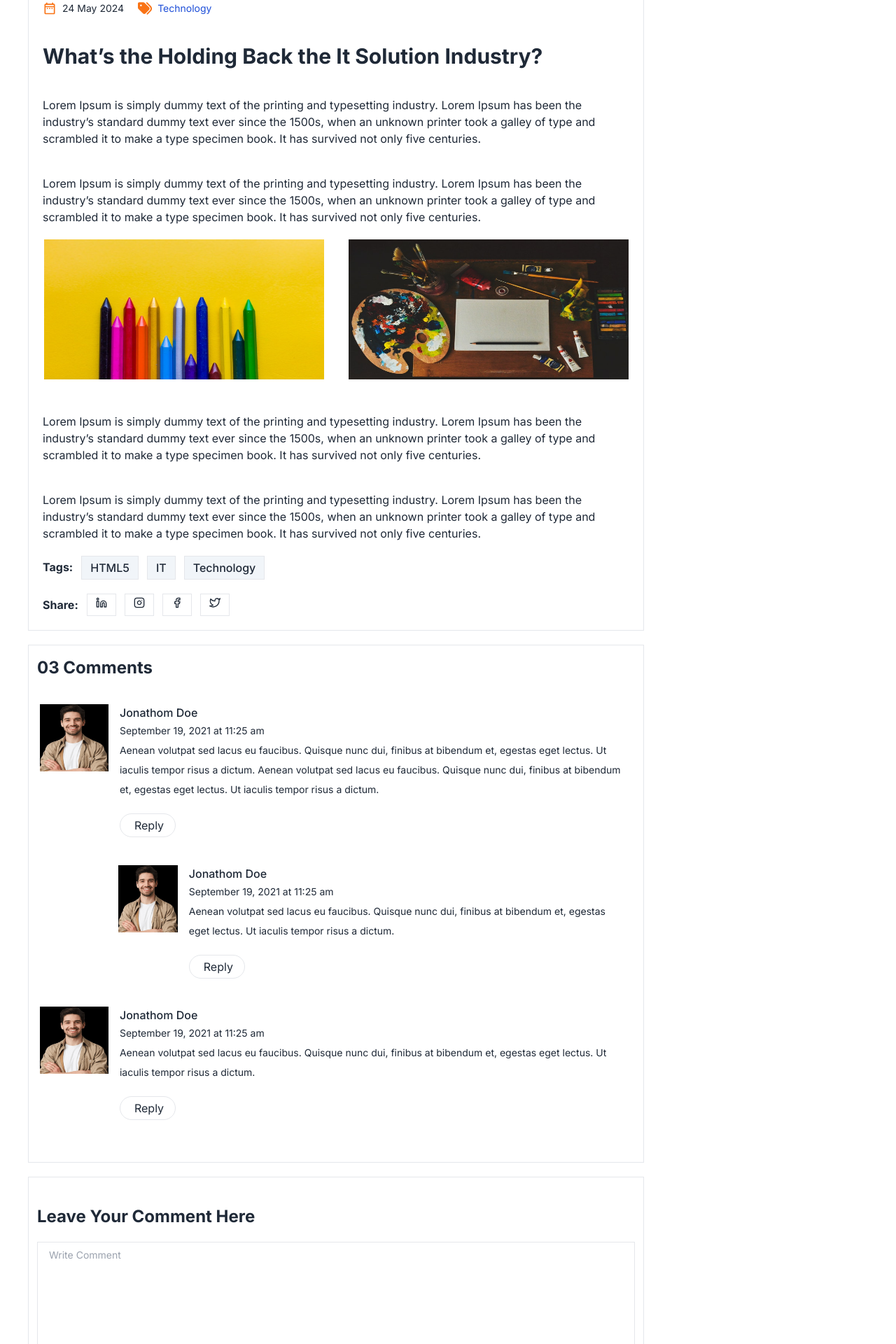
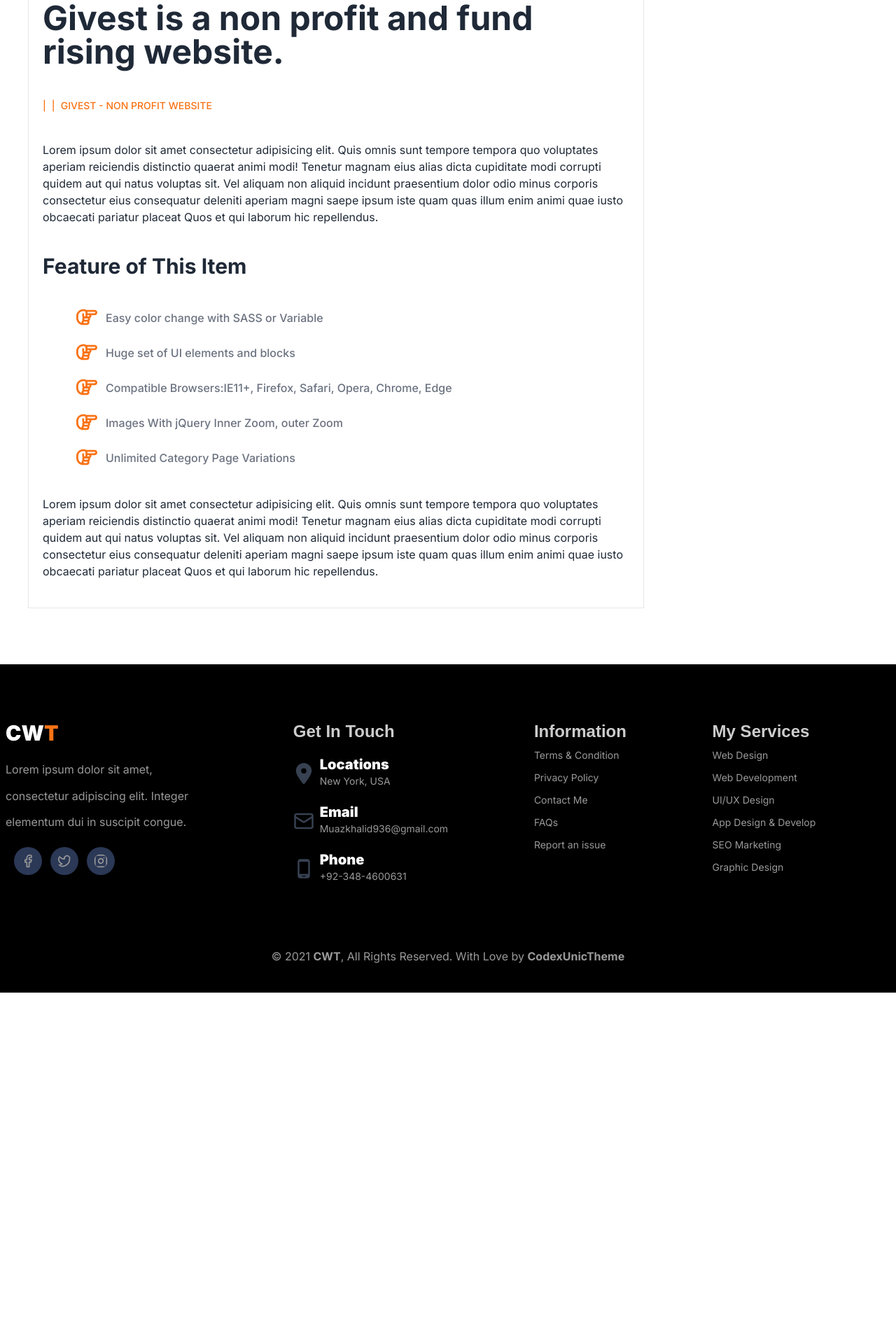
Before and after one commit to muazkhalid936/cwt-project, a Next.js app: page /Portfolio-details in a window 1280 px wide. Shown: the part 1160-3080 px from the top of the page at 70% size. After the commit the page ends 2578 px from the top, so only its background shows below. Built offline with nearby package versions, Linux system fonts and the light colour scheme; a web font is replaced by a local one.

Commit message:
portfolio 02 column done

```diff
--- a/src/app/Portfolio-details/page.js
+++ b/src/app/Portfolio-details/page.js
@@ -1,16 +1,12 @@
 import React from "react";
-import { MdOutlineDateRange } from "react-icons/md";
-import { FaTags } from "react-icons/fa6";
 import { FiFacebook } from "react-icons/fi";
 import { FiTwitter } from "react-icons/fi";
 import { FiLinkedin } from "react-icons/fi";
 import { FiInstagram } from "react-icons/fi";
 import { FaWhatsapp } from "react-icons/fa";
-import { FaMagnifyingGlass } from "react-icons/fa6";
-import { FaAngleDoubleRight } from "react-icons/fa";
+import { FaRegHandPointRight } from "react-icons/fa6";
 
 import "./styles.css";
-import BlogSection from "@/components/BlogSection";
 
 const Page = () => {
   return (
@@ -37,204 +33,75 @@ const Page = () => {
               <img src="/portfolio.jpg" className="w-full" alt="Blog Main" />
             </div>
 
-            <div className="flex gap-5 my-10 ml-5">
-              <div className="flex items-center">
-                <MdOutlineDateRange className="text-xl text-orange-500" />
-                <p className="text-sm text-center ml-2">24 May 2024</p>
-              </div>
-              <div className="flex items-center">
-                <FaTags className="text-xl text-orange-500" />
-                <a
-                  href="#"
-                  className="text-sm text-blue-700 hover:text-orange-500 ease-in-out duration-500 ml-2"
-                >
-                  Technology
-                </a>
-              </div>
-            </div>
             <div className="mx-5">
-              <p className="text-3xl px-0 font-bold">
-                What’s the Holding Back the It Solution Industry?
+              <p className="text-5xl my-10 px-0 font-bold">
+                Givest is a non profit and fund rising website.
               </p>
 
+              <span className="text-orange-500 text-sm font-medium">
+                |<span className="mx-2">|</span>
+                GIVEST - NON PROFIT WEBSITE
+              </span>
+
               <p className="mt-10">
-                Lorem Ipsum is simply dummy text of the printing and typesetting
-                industry. Lorem Ipsum has been the industry’s standard dummy
-                text ever since the 1500s, when an unknown printer took a galley
-                of type and scrambled it to make a type specimen book. It has
-                survived not only five centuries.
+                Lorem ipsum dolor sit amet consectetur adipisicing elit. Quis
+                omnis sunt tempore tempora quo voluptates aperiam reiciendis
+                distinctio quaerat animi modi! Tenetur magnam eius alias dicta
+                cupiditate modi corrupti quidem aut qui natus voluptas sit. Vel
+                aliquam non aliquid incidunt praesentium dolor odio minus
+                corporis consectetur eius consequatur deleniti aperiam magni
+                saepe ipsum iste quam quas illum enim animi quae iusto obcaecati
+                pariatur placeat Quos et qui laborum hic repellendus.
               </p>
-              <p className="mt-10">
-                Lorem Ipsum is simply dummy text of the printing and typesetting
-                industry. Lorem Ipsum has been the industry’s standard dummy
-                text ever since the 1500s, when an unknown printer took a galley
-                of type and scrambled it to make a type specimen book. It has
-                survived not only five centuries.
-              </p>
+              <p className="mt-10 text-3xl font-bold">Feature of This Item</p>
+
+              <div className="mt-10 flex flex-col gap-5 mx-10">
+                <div className=" flex gap-3 mx-2">
+                  <div>
+                    <FaRegHandPointRight  className="text-orange-500 text-3xl"/>
                   </div>
-
-            <div className="flex justify-center gap-2 px-2 lg:justify-start flex-col content-center lg:flex-row mt-5">
-              <img
-                src="/2.jpg"
-                className="blog-img h-72 mb-2 mx-auto"
-                alt="Blog Image 2"
-              />
-              <img
-                src="/3.jpg"
-                className="blog-img h-72  mb-2 mx-auto "
-                alt="Blog Image 3"
-              />
+                  <div className="mt-1  text-gray-500 font-medium">Easy color change with SASS or Variable</div>
                 </div>
-
-            <div className="mx-5">
-              <p className="mt-10">
-                Lorem Ipsum is simply dummy text of the printing and typesetting
-                industry. Lorem Ipsum has been the industry’s standard dummy
-                text ever since the 1500s, when an unknown printer took a galley
-                of type and scrambled it to make a type specimen book. It has
-                survived not only five centuries.
-              </p>
-              <p className="mt-10">
-                Lorem Ipsum is simply dummy text of the printing and typesetting
-                industry. Lorem Ipsum has been the industry’s standard dummy
-                text ever since the 1500s, when an unknown printer took a galley
-                of type and scrambled it to make a type specimen book. It has
-                survived not only five centuries.
-              </p>
+                <div className=" flex gap-3 mx-2">
+                  <div>
+                    <FaRegHandPointRight  className="text-orange-500 text-3xl"/>
                   </div>
-
-            <div className="mx-5 my-5">
-              <div className="flex gap-3 font-medium">
-                <span className="font-bold py-1">Tags:</span>
-                <span className="px-3 border py-1 hover:text-white hover:bg-orange-500  ease-in-out duration-500  bg-slate-100">
-                  HTML5
-                </span>
-                <span className="px-3 text-center hover:text-white hover:bg-orange-500 py-1 border bg-slate-100 ease-in-out duration-500 ">
-                  IT
-                </span>
-                <span className="px-3 hover:text-white hover:bg-orange-500   text-center py-1 border bg-slate-100 ease-in-out duration-500 ">
-                  Technology
-                </span>
+                  <div className="mt-1  text-gray-500 font-medium">Huge set of UI elements and blocks</div>
                 </div>
-              <div className="flex gap-3 mt-5">
-                <span className="font-bold py-1">Share:</span>
-                <span className="px-3 border py-1 hover:text-white hover:bg-orange-500  ease-in-out duration-500 ">
-                  <FiLinkedin className="text-md" />
-                </span>
-                <span className="px-3 text-center hover:text-white hover:bg-orange-500 py-1 border  ease-in-out duration-500 ">
-                  <FiInstagram className="text-md" />
-                </span>
-                <span className="px-3 hover:text-white hover:bg-orange-500   text-center py-1 border  ease-in-out duration-500 ">
-                  <FiFacebook className="text-md" />
-                </span>
-                <span className="px-3 hover:text-white hover:bg-orange-500   text-center py-1 border  ease-in-out duration-500 ">
-                  <FiTwitter className="text-md" />
-                </span>
+                <div className=" flex gap-3 mx-2">
+                  <div>
+                    <FaRegHandPointRight  className="text-orange-500 text-3xl"/>
                   </div>
+                  <div className="mt-1  text-gray-500 font-medium">Compatible Browsers:IE11+, Firefox, Safari, Opera, Chrome, Edge</div>
                 </div>
+                <div className=" flex gap-3 mx-2">
+                  <div>
+                    <FaRegHandPointRight  className="text-orange-500 text-3xl"/>
                   </div>
-          <div className="comment border w-full mx-auto mt-5 lg:mx-0">
-            <div className=" font-bold text-2xl pl-3 py-4">03 Comments</div>
-            <div className="mb-10">
-              <div className="px-4 flex py-5">
-                <div className="com-img">
-                  <img src="/user.jpg" className="h-24 w-24 md:w-32 lg:w-60" />
+                  <div className="mt-1  text-gray-500 font-medium"> Images With jQuery Inner Zoom, outer Zoom</div>
                 </div>
-                <div className="px-4 com flex flex-col">
-                  <span className="font-medium">Jonathom Doe</span>
-                  <span className="text-sm leading-loose">
-                    September 19, 2021 at 11:25 am
-                  </span>
-                  <span className="text-sm leading-loose">
-                    Aenean volutpat sed lacus eu faucibus. Quisque nunc dui,
-                    finibus at bibendum et, egestas eget lectus. Ut iaculis
-                    tempor risus a dictum. Aenean volutpat sed lacus eu
-                    faucibus. Quisque nunc dui, finibus at bibendum et, egestas
-                    eget lectus. Ut iaculis tempor risus a dictum.
-                  </span>
-                  <a className="border rounded-full px-5 w-20 py-1 hover:text-orange-500 ease-in-out duration-500 hover:border-orange-500 mt-5">
-                    Reply
-                  </a>
+                <div className=" flex gap-3 mx-2">
+                  <div>
+                    <FaRegHandPointRight  className="text-orange-500 text-3xl"/>
                   </div>
-              </div>
-              <div className="pr-4  pl-32 flex py-5">
-                <div className="com-img">
-                  <img src="/user.jpg" className="h-24 w-24 md:w-32 lg:w-60" />
-                </div>
-                <div className="px-4 com flex flex-col">
-                  <span className="font-medium">Jonathom Doe</span>
-                  <span className="text-sm leading-loose">
-                    September 19, 2021 at 11:25 am
-                  </span>
-                  <span className="text-sm leading-loose">
-                    Aenean volutpat sed lacus eu faucibus. Quisque nunc dui,
-                    finibus at bibendum et, egestas eget lectus. Ut iaculis
-                    tempor risus a dictum.
-                  </span>
-                  <a className="border rounded-full px-5 w-20 py-1 hover:text-orange-500 ease-in-out duration-500 hover:border-orange-500 mt-5">
-                    Reply
-                  </a>
-                </div>
-              </div>
-              <div className="px-4 flex py-5">
-                <div className="com-img">
-                  <img src="/user.jpg" className="h-24 w-24 md:w-32 lg:w-60" />
-                </div>
-                <div className="px-4 com flex flex-col">
-                  <span className="font-medium">Jonathom Doe</span>
-                  <span className="text-sm leading-loose">
-                    September 19, 2021 at 11:25 am
-                  </span>
-                  <span className="text-sm leading-loose">
-                    Aenean volutpat sed lacus eu faucibus. Quisque nunc dui,
-                    finibus at bibendum et, egestas eget lectus. Ut iaculis
-                    tempor risus a dictum.
-                  </span>
-                  <a className="border rounded-full px-5 w-20 py-1 hover:text-orange-500 ease-in-out duration-500 hover:border-orange-500 mt-5">
-                    Reply
-                  </a>
-                </div>
+                  <div className="mt-1  text-gray-500 font-medium"> Unlimited Category Page Variations</div>
                 </div>
               </div>
             </div>
 
-          <div className="comment border px-3 py-10 w-full mx-auto mt-5 lg:mx-0">
-            <div>
-              <span className="font-bold text-2xl ">
-                Leave Your Comment Here
-              </span>
+
+
+            <div className="mx-5">
+              <p className="my-10 ">
+              Lorem ipsum dolor sit amet consectetur adipisicing elit. Quis omnis sunt tempore tempora quo voluptates aperiam reiciendis distinctio quaerat animi modi! Tenetur magnam eius alias dicta cupiditate modi corrupti quidem aut qui natus voluptas sit. Vel aliquam non aliquid incidunt praesentium dolor odio minus corporis consectetur eius consequatur deleniti aperiam magni saepe ipsum iste quam quas illum enim animi quae iusto obcaecati pariatur placeat Quos et qui laborum hic repellendus.
+              </p>
             </div>
 
-            <div className="border my-5">
-              <textarea
-                className="w-full px-4  h-40 py-2 text-sm"
-                placeholder="Write Comment"
-              ></textarea>
+
           </div>
-            <div className="border my-5">
-              <input
-                className="px-4 py-4 w-full"
-                placeholder="Your Name"
-              ></input>
-            </div>
-            <div className="border my-5">
-              <input
-                className="px-4 py-4 w-full"
-                placeholder="Your Email"
-              ></input>
-            </div>
-            <div className="border my-5">
-              <input
-                className="px-4 py-4 w-full"
-                placeholder="Your Subjects"
-              ></input>
-            </div>
-            <div className="py-5">
-              <a className=" text-white font-bold text-1xl bg-orange-500 px-5  py-4">
-                Submit Comment
-              </a>
-            </div>
-          </div>
+
+
+
         </div>
 
         <div className=" w-full  lg:w-port2 px-5  lg:px-0 flex gap-2 flex-col ">
```
Lines whose indentation alone changed are shown as unchanged.
